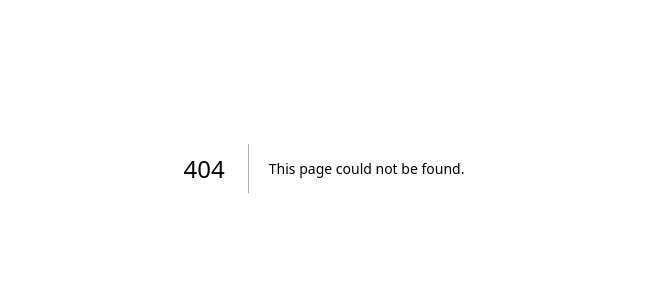
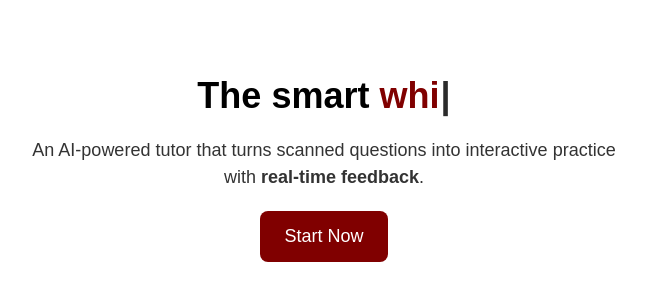
Before and after one commit to KaziAmin110/Revision, a Next.js app in the folder frontend/: page /landing in a window 1280 px wide. Before the commit this address had no page. Shown: the part 232-532 px from the top of the page, without its empty margins (316-962 px from the left). Built offline with nearby package versions, Linux system fonts and the light colour scheme.

Commit message:
Landing Page

```diff
--- /dev/null
+++ b/frontend/app/landing/landing.css
@@ -0,0 +1,55 @@
+/* Full-page container */
+.landing-container {
+  display: flex;
+  flex-direction: column; /* Stack vertically */
+  justify-content: center;
+  align-items: center;
+  min-height: 100vh;
+  background-color: #ffffff; /* White background */
+  padding: 40px;
+  color: black; /* Default text black */
+  text-align: center; /* Center text */
+}
+
+/* Text block */
+.text-content {
+  display: flex;
+  flex-direction: column;
+  align-items: center; /* Center horizontally */
+  justify-content: center;
+  gap: 20px;
+  max-width: 600px;
+}
+
+/* Typewriter headline */
+.typewriter-text {
+  font-size: 36px;
+  font-weight: bold;
+  line-height: 1.2;
+  color: black; /* Ensure headline text is black by default */
+}
+
+/* Description paragraph */
+.description-text {
+  font-size: 18px;
+  color: #333333; /* Dark gray for readability */
+  line-height: 1.5;
+}
+
+/* CTA button */
+.start-button {
+  padding: 12px 24px;
+  font-size: 18px;
+  background-color: #800000; /* maroon */
+  color: white; /* keep white text for contrast */
+  border: none;
+  border-radius: 8px;
+  cursor: pointer;
+  transition: background 0.3s ease, transform 0.2s ease;
+  width: fit-content;
+}
+
+.start-button:hover {
+  background-color: #600000; /* darker maroon */
+  transform: scale(1.05); /* subtle hover effect */
+}
--- /dev/null
+++ b/frontend/app/landing/page.tsx
@@ -0,0 +1,61 @@
+"use client";
+
+import { useRouter } from "next/navigation";
+import dynamic from "next/dynamic";
+import "./landing.css";
+
+const Typewriter = dynamic(() => import("typewriter-effect"), { ssr: false });
+
+const Landing = () => {
+  const router = useRouter();
+
+  const handleStartClick = () => {
+    router.push("/upload");
+  };
+
+  return (
+    <div className="landing-container">
+      <div className="text-content">
+        <div className="typewriter-text">
+          <Typewriter
+            options={{ delay: 45 }}
+            onInit={(typewriter) => {
+              typewriter
+                // First "Revision"
+                .typeString(
+                  "<span style='font-size:50px'>Re</span><span style='color: #800000; font-size:50px'>Vision</span>"
+                )
+                .pauseFor(3000)
+                .deleteAll()
+
+                // Tagline
+                .typeString("The smart ")
+                .typeString("<span style='color: #800000;'>whiteboard</span>")
+                .typeString(" that you always ")
+                .typeString("<span style='color: #800000;'>needed</span>")
+                .typeString(".")
+                .pauseFor(2000)
+                .deleteAll()
+
+                // Final "Revision" → stays forever
+                .typeString(
+                  "<span style='font-size:50px'>Re</span><span style='color: #800000; font-size:50px'>Vision</span>"
+                )
+                .start();
+            }}
+          />
+        </div>
+
+        <p className="description-text">
+          An AI-powered tutor that turns scanned questions into interactive practice with <b>real-time feedback</b>.
+        </p>
+
+        <button className="start-button" onClick={handleStartClick}>
+          Start Now
+        </button>
+      </div>
+    </div>
+  );
+};
+
+export default Landing;
```
